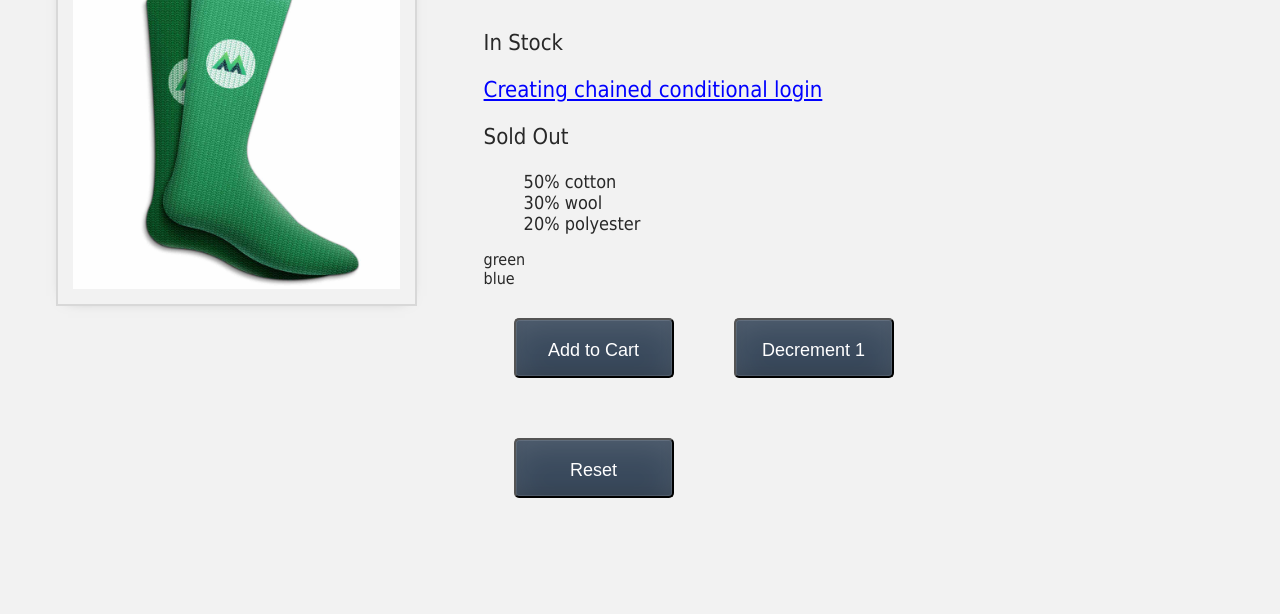
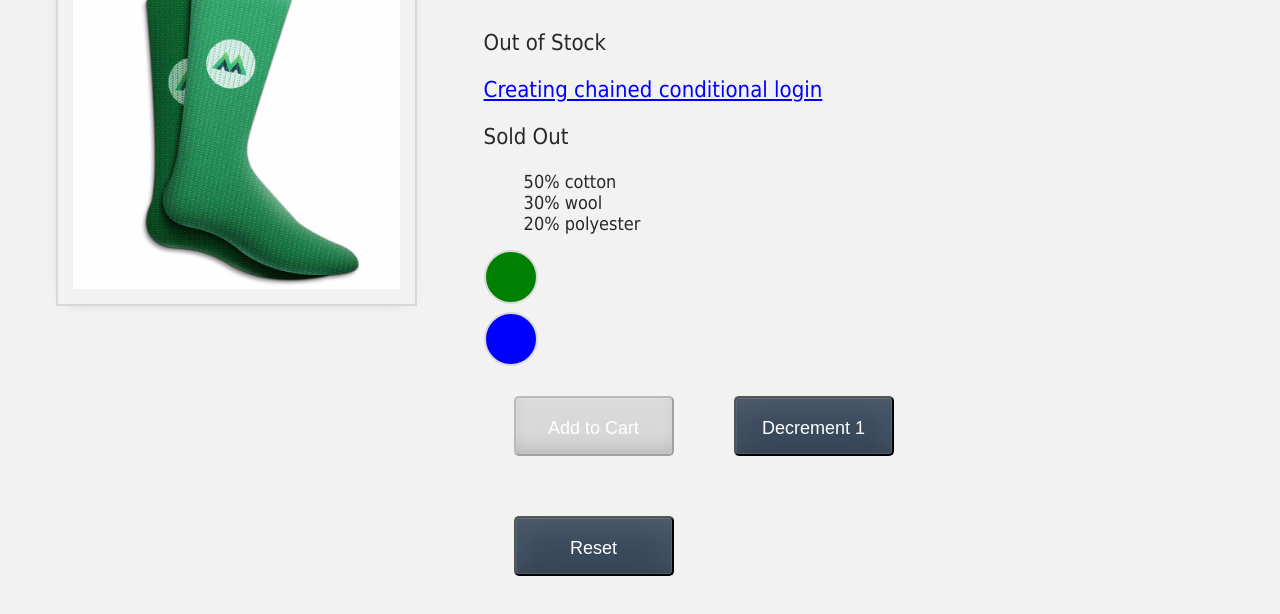
Before and after one commit to aaashikahamed/vue3, a plain HTML site: page index.html in a window 1280 px wide. Shown: the part 196-810 px from the top of the page. Drawn offline with nearby package versions, Linux system fonts and the light colour scheme.

Commit message:
class and style Binding

```diff
--- a/index.html
+++ b/index.html
@@ -35,12 +35,14 @@
               <li v-for="detail in details">{{detail}}</li>
              </ul>
 
-             <div v-for="variant in variants" :key="variant.id" @mouseover="updateImage(variant.image)">{{ variant.color }}</div>
+             <div v-for="variant in variants" :key="variant.id" @mouseover="updateImage(variant.image)" class="color-circle" v-bind:style="{ backgroundColor: variant.color}"></div>
              <!-- <button class="button" v-on:click="cart += 1">Add to Cart</button>
              <button class="button" v-on:click="cart = 0">Reset</button> -->
 
              <!-- click event Method -->
-             <button class="button" v-on:click="addtoCart"> Add to Cart</button>
+             <button class="button" v-on:click="addtoCart"
+             :class="{disabledButton: !inStock}"
+             :disabled="!inStock"> Add to Cart</button>
              <button class="button" v-on:click="decrementCart"> Decrement 1</button>
              <button class="button" v-on:click="resetCart"> Reset </button>
 
--- a/main.js
+++ b/main.js
@@ -4,8 +4,8 @@ const app = Vue.createApp({
             cart : 0,
             product: 'Socks',
             image : './assets/images/socks_green.jpg',
-            inStock: true,
-            inventory: 0,
+            inStock: false,
+            inventory: 10,
             // onSale : true
             details: ['50% cotton', '30% wool', '20% polyester'],
             variants: [
@@ -22,6 +22,9 @@ const app = Vue.createApp({
     },
     methods : {
         addtoCart(){
+            if(typeof this.cart =="string"){
+                this.cart = 0
+            }
             this.cart += 1
         },
         resetCart(){
```
